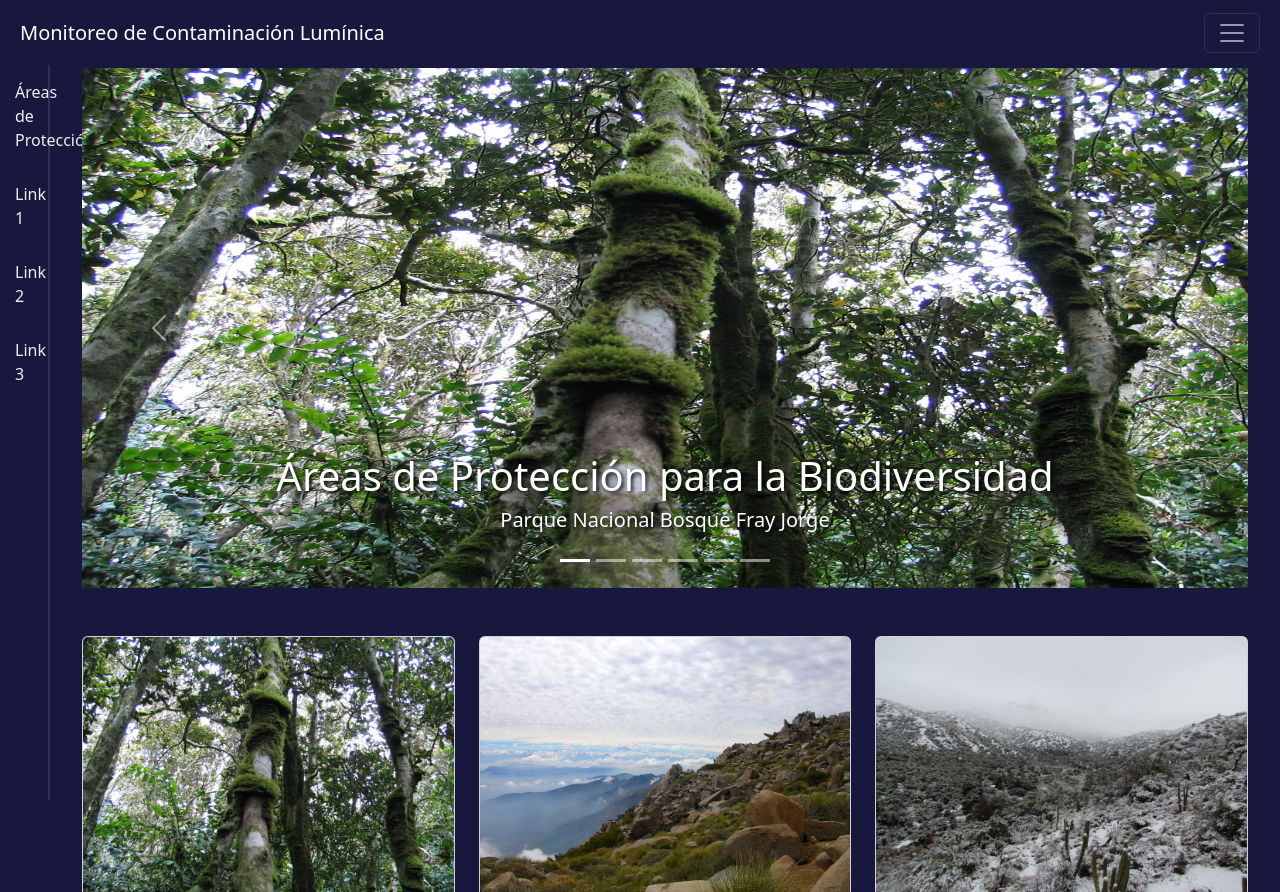
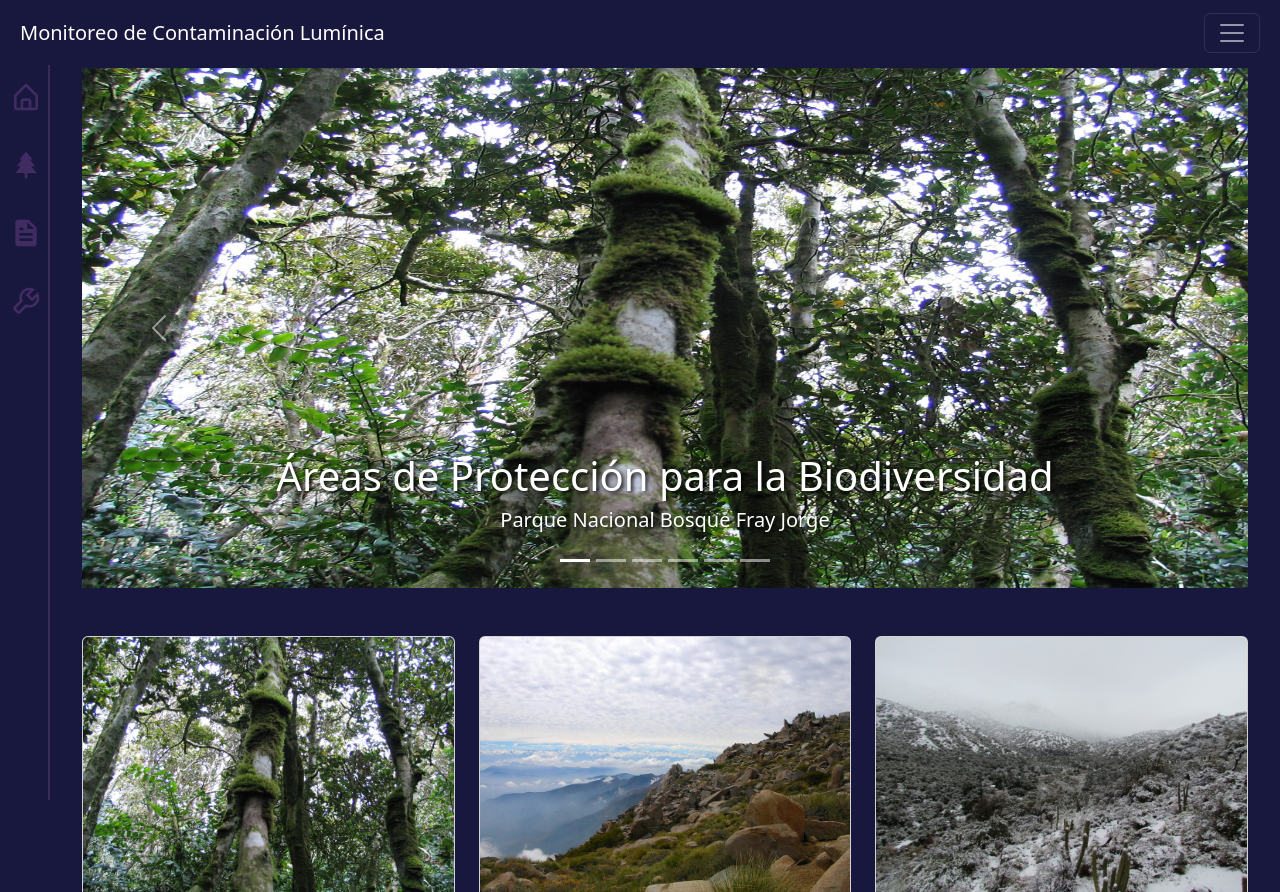
Before and after one commit to guacho175/sistema_contaminacionLuminica, a Django app: page /mediciones/areas/ in a window 1280 px wide. Shown: the top 892 px of the page. Run offline with Django 5.2, Linux system fonts and the light colour scheme; some libraries are stand-ins or nearby versions.

Commit message:
Iconos de aside en base.html

```diff
--- a/templates/historialMediciones/base.html
+++ b/templates/historialMediciones/base.html
@@ -7,6 +7,11 @@
     <meta name="viewport" content="width=device-width, initial-scale=1.0">
     <title>Sistema de monitores de contaminación lumínica</title>
     <link rel="stylesheet" href="{% static 'css/bootstrap.min.css' %}">
+
+    <!--iconos-->
+    <link href='https://unpkg.com/boxicons@2.1.4/css/boxicons.min.css' rel='stylesheet'>
+
+    <!--CSS-->
     <style>
         body {
             background-color: #18173e;
@@ -21,12 +26,14 @@
             background-color: #18173e;
             padding-top: 65px; /* Ajustar para que no se superponga con la navbar */
             border-right: 2px solid #3c2a58;
+            text-align: center;
         }
         .sidebar a {
-            color: #eee;
-            padding: 15px;
+            color: #402c60;
+            padding: 10px;
             text-decoration: none;
             display: block;
+            font-size: 32px;
         }
         .sidebar a:hover {
             color: #845297;
@@ -95,12 +102,14 @@
         </nav>
         {% endblock menu %}
 
+        {% block aside %}
         <div class="sidebar">
-            <a href="{% url 'areas' %}">Áreas de Protección</a>
-            <a href="#">Link 1</a>
-            <a href="#">Link 2</a>
-            <a href="#">Link 3</a>
+            <a href="{% url 'areas' %}"><i class='bx bx-home-alt'></i></a>
+            <a href="{% url 'areas' %}"><i class='bx bxs-tree'></i></a>
+            <a href="#"><i class='bx bxs-file'></i></a>
+            <a href="#"><i class='bx bx-wrench'></i></a>
         </div>
+        {% endblock aside %}
 
         <div class="content mt-5">
             {% block contenido %}
```
